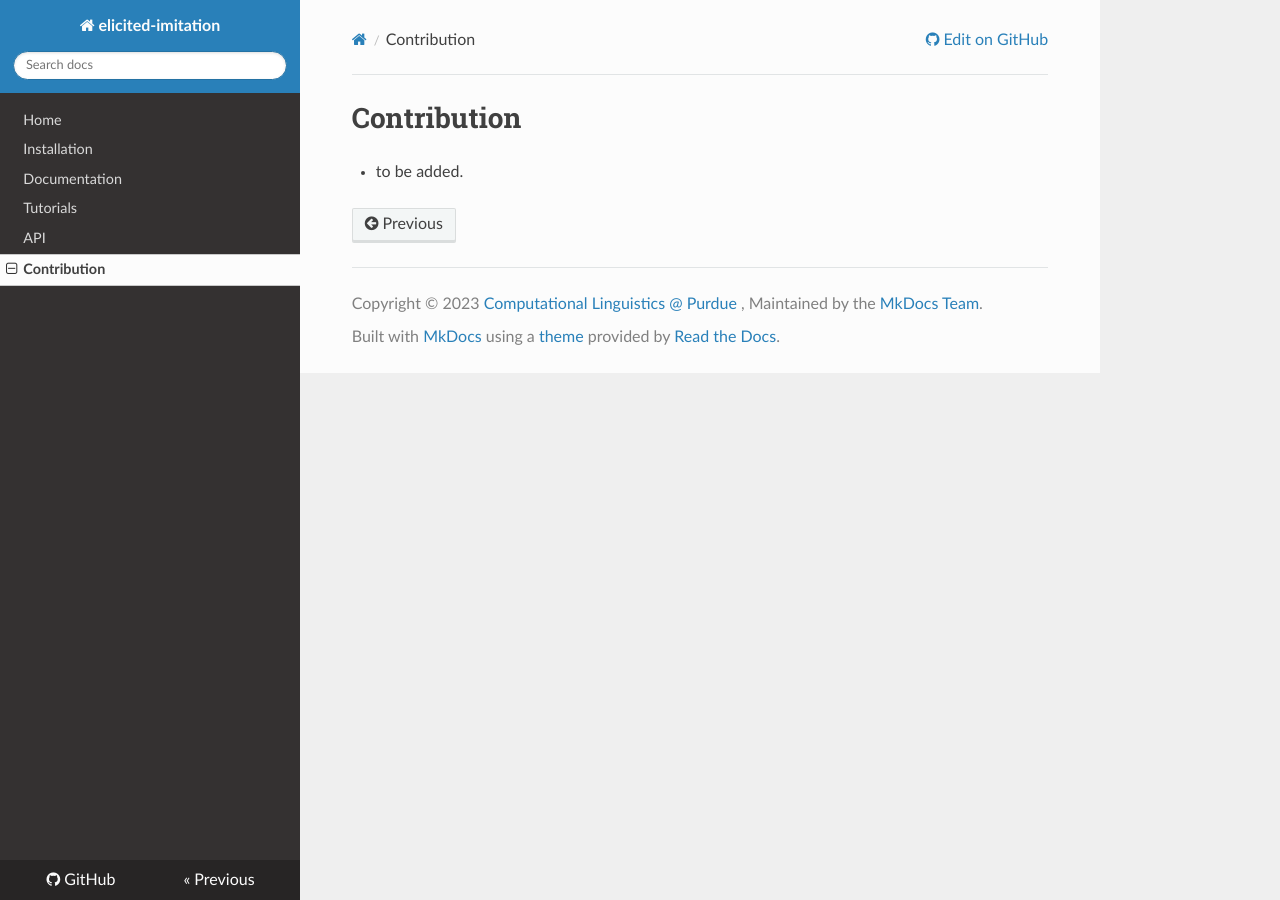
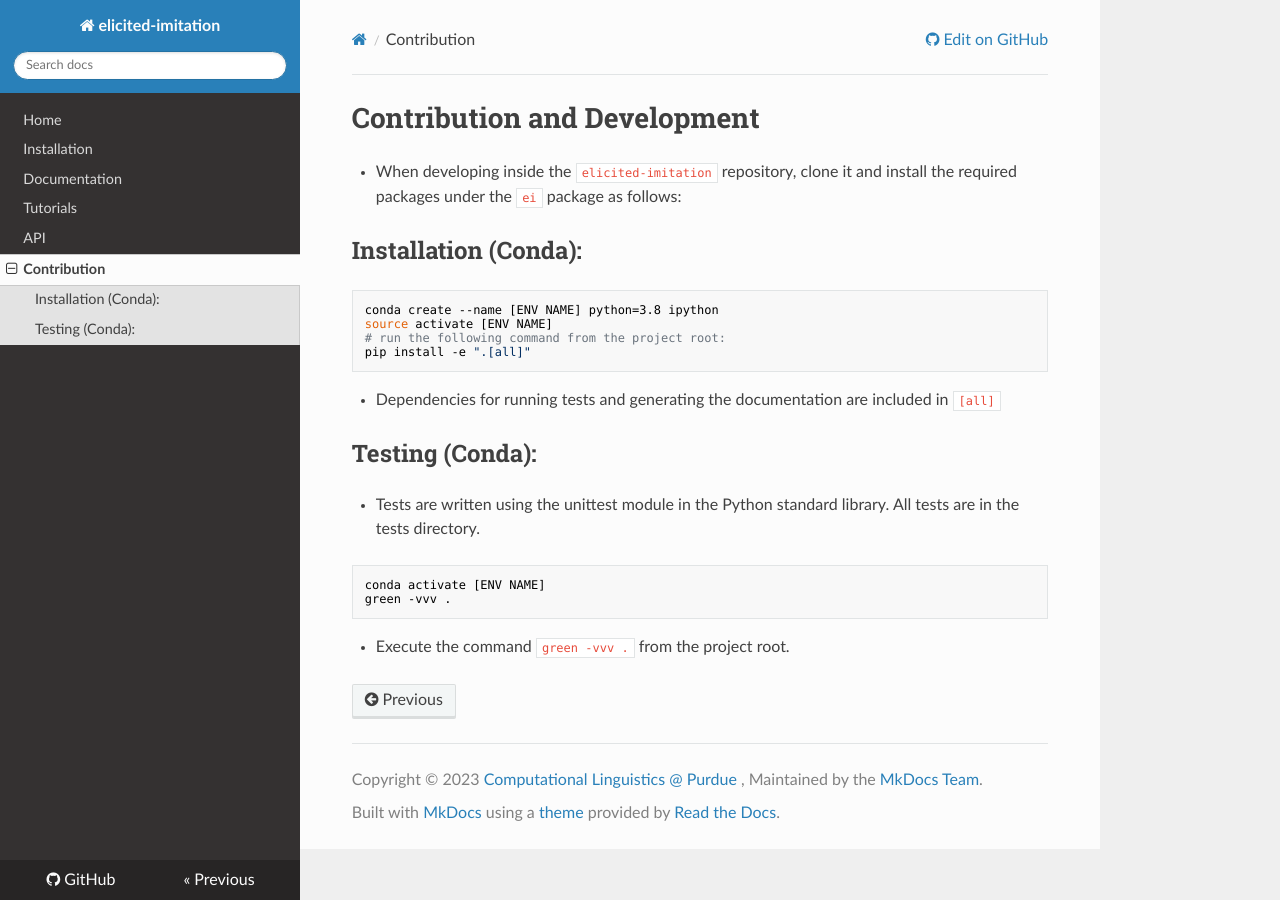
Before and after one commit to clap-purdue/elicited-imitation, an MkDocs documentation site: the page built from docs/contribution.md, in a window 1280 px wide. Built offline with MkDocs 1.6.1, drawn with Linux system fonts in a browser that asks for light colours; nearby versions of some CDN libraries.

Commit message:
update docs

````diff
--- a/docs/contribution.md
+++ b/docs/contribution.md
@@ -1,3 +1,25 @@
-# Contribution
+# Contribution and Development
 
-- to be added.
+- When developing inside the `elicited-imitation` repository, clone it and install the required packages under the `ei` package as follows:
+
+## Installation (Conda):
+
+```bash
+conda create --name [ENV NAME] python=3.8 ipython
+source activate [ENV NAME]
+# run the following command from the project root:
+pip install -e ".[all]"
+```
+
+- Dependencies for running tests and generating the documentation are included in `[all]`
+
+## Testing (Conda):
+
+- Tests are written using the unittest module in the Python standard library. All tests are in the tests directory.
+
+```bash
+conda activate [ENV NAME]
+green -vvv .
+```
+
+- Execute the command `green -vvv .` from the project root.
````
Also changed, not shown: docs/installation.md (+2 -11 lines), docs/tutorial.md (+3 -0 lines), 5 other files.
